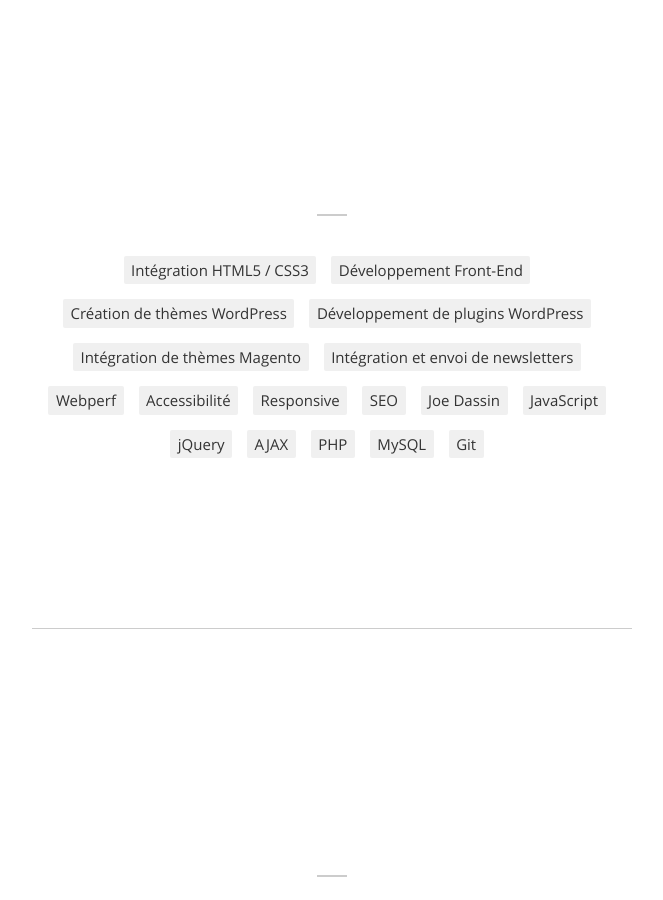
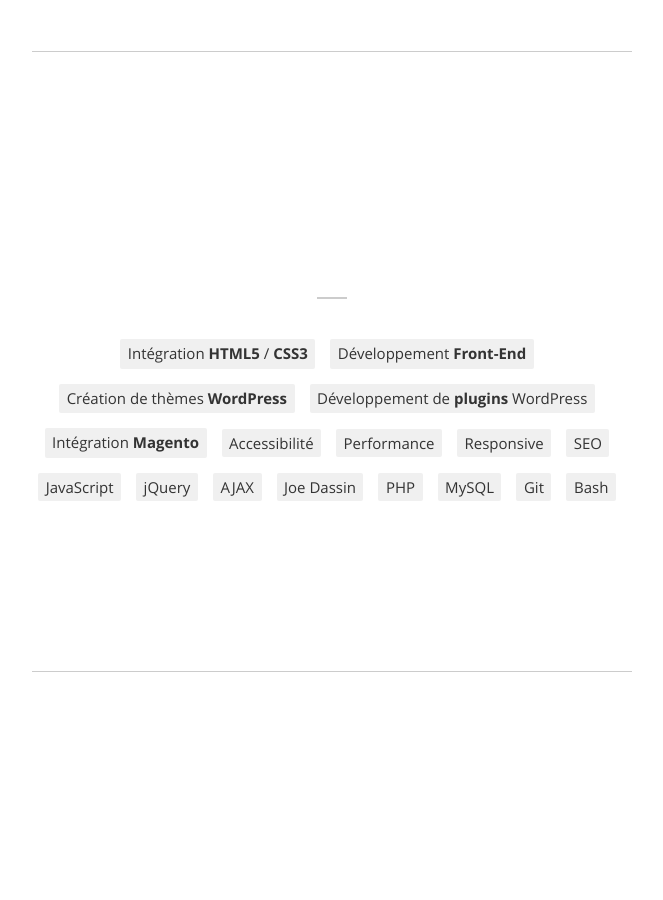
Before and after one commit to Darklg/KevinRocher, a Jekyll site: the page built from _src/index.html, in a window 1280 px wide and 900 px high, scrolled down 2538 px. Shown: the whole window, without its empty margins (308-971 px from the left). Built offline with Jekyll 4.4.1, drawn with Linux system fonts in a browser that asks for light colours; some of the changed text lies outside the part shown.

```diff
--- a/_config.yml
+++ b/_config.yml
@@ -19,23 +19,23 @@ css_assets :
 
 # Skills
 skills :
-  - Intégration HTML5 / CSS3
-  - Développement Front-End
-  - Création de thèmes WordPress
-  - Développement de plugins WordPress
-  - Intégration de thèmes Magento
-  - Intégration et envoi de newsletters
-  - Webperf
+  - Intégration <strong>HTML5</strong> / <strong>CSS3</strong>
+  - Développement <strong>Front-End</strong>
+  - Création de thèmes <strong>WordPress</strong>
+  - Développement de <strong>plugins</strong> WordPress
+  - Intégration <strong>Magento</strong>
   - Accessibilité
+  - Performance
   - Responsive
   - SEO
-  - Joe Dassin
   - JavaScript
   - jQuery
   - AJAX
+  - Joe Dassin
   - PHP
   - MySQL
   - Git
+  - Bash
 
 # Clients
 clients :
--- a/_src/_includes/head.html
+++ b/_src/_includes/head.html
@@ -20,6 +20,6 @@
     <meta property="og:type" content="website" />
     <meta property="og:title" content="{{ site.name }}" />
     <meta property="og:url" content="{{ site.prod_url }}" />
-    <meta property="og:image" content="{{ site.prod_url }}assets/images/content/cover2.jpg" />
+    <meta property="og:image" content="{{ site.prod_url }}assets/images/content/cover4.jpg" />
 </head>
 <body data-nojs="1" class="cssc-is-responsive">
--- a/_src/_includes/home/projects.html
+++ b/_src/_includes/home/projects.html
@@ -6,6 +6,16 @@
         </header>
         <h3>Freelance</h3>
         <ol class="projects-list" data-usechildren="1" data-delay="200">
+            <li>
+                <h4>
+                    <a target="_blank" href="http://www.heyraud.fr">Heyraud</a>
+                    <time datetime="2016">2016</time>
+                </h4>
+                <p>
+                    Développement Front-End Responsive de ce e-commerce sous Magento, réalisé pour
+                    <a target="_blank" href="http://www.agence-soon.fr/">l'agence Soon</a>.
+                </p>
+            </li>
             <li>
                 <h4>
                     <a target="_blank" href="http://ilkflottante.com">Ilk Flottante</a>
--- a/_src/assets/scss/main.scss
+++ b/_src/assets/scss/main.scss
@@ -26,9 +26,11 @@ $color-gplus: #DD4B39;
 /* Breakpoints
 -------------------------- */
 
-$mini: 380px;
+$mini: 420px;
 $mobile-max: 599px;
 $tablet-min: 600px;
+$tablet-vert: 767px;
+$tablet-mid: 1023px;
 $tablet-max: 1299px;
 $desktop-min: 1300px;
 $desktop-max: 1599px;
```
Also changed, not shown: _src/assets/scss/frontend/base/_header.scss (+30 -12 lines), 1 other file.
